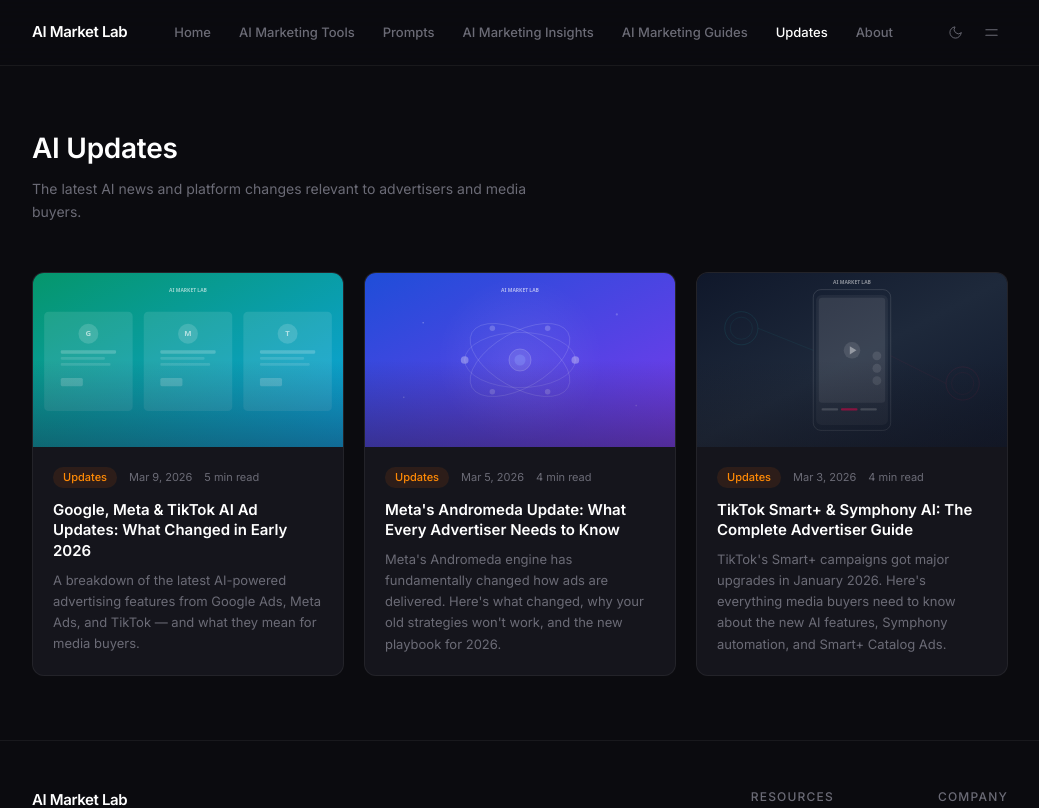
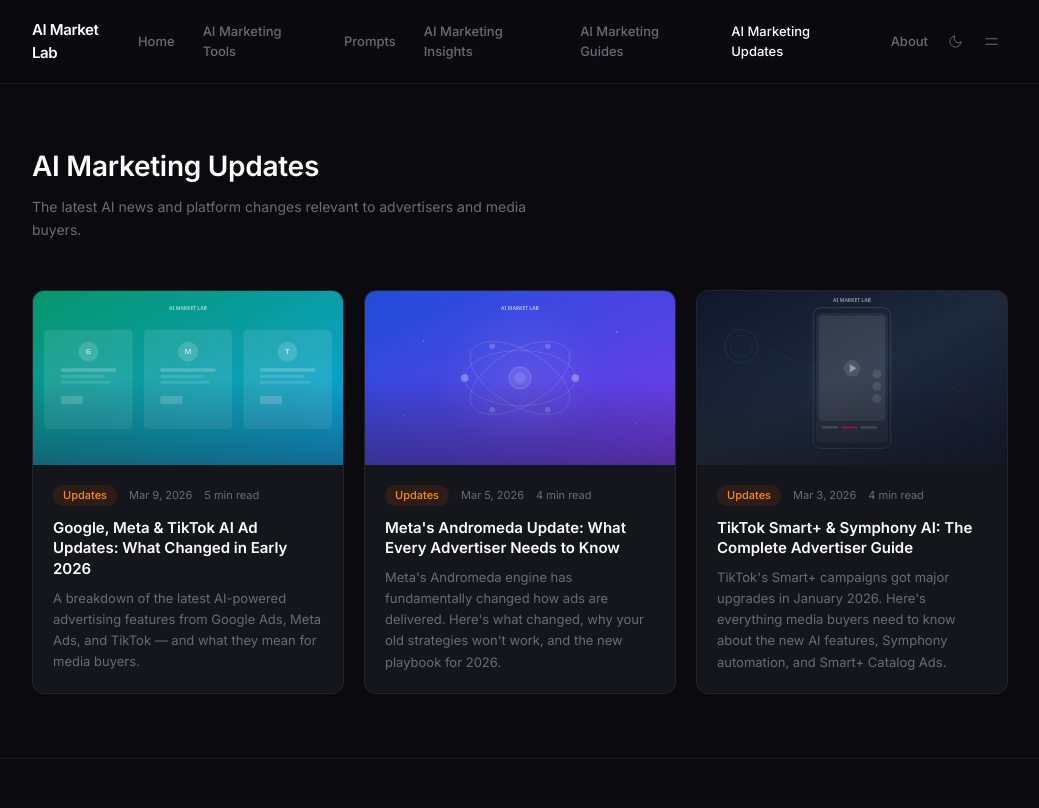
Before and after one commit to shubhamunavane/ai-marketing-lab, a Next.js app: page /updates in a window 1280 px wide. Shown: the top 808 px of the page, without its empty margins (120-1159 px from the left). Built offline with nearby package versions, Linux system fonts and the light colour scheme.

Commit message:
Standardize naming to 'AI Marketing Updates' across navbar, footer, updates page, blog breadcrumb, and about page

```diff
--- a/app/about/page.tsx
+++ b/app/about/page.tsx
@@ -44,7 +44,7 @@ export default function AboutPage() {
                 desc: "Reviews and breakdowns of the best AI tools for ad creatives, copy, targeting, and analytics.",
               },
               {
-                title: "AI Updates",
+                title: "AI Marketing Updates",
                 desc: "The latest AI announcements from major ad platforms and tech companies.",
               },
               {
--- a/app/blog/[slug]/page.tsx
+++ b/app/blog/[slug]/page.tsx
@@ -45,7 +45,7 @@ const categoryLabels: Record<string, { label: string; href: string }> = {
   insights: { label: "AI Marketing Insights", href: "/insights" },
   tools: { label: "AI Marketing Tools", href: "/tools" },
   guides: { label: "AI Marketing Guides", href: "/guides" },
-  updates: { label: "AI Updates", href: "/updates" },
+  updates: { label: "AI Marketing Updates", href: "/updates" },
   prompts: { label: "AI Prompts", href: "/prompts" },
 };
 
--- a/app/updates/page.tsx
+++ b/app/updates/page.tsx
@@ -3,7 +3,7 @@ import { getPostsByCategory } from "@/lib/posts";
 import PostCard from "@/components/PostCard";
 
 export const metadata: Metadata = {
-  title: "AI Updates",
+  title: "AI Marketing Updates",
   description:
     "Stay up to date with the latest AI news and updates relevant to advertisers and media buyers.",
 };
@@ -15,7 +15,7 @@ export default function UpdatesPage() {
     <div className="mx-auto max-w-5xl px-6 py-16">
       <div className="mb-12">
         <h1 className="heading-section mb-3 text-[var(--color-foreground)]">
-          AI Updates
+          AI Marketing Updates
         </h1>
         <p className="max-w-lg text-sm leading-relaxed text-[var(--color-muted)]">
           The latest AI news and platform changes relevant to advertisers and
--- a/components/Footer.tsx
+++ b/components/Footer.tsx
@@ -26,7 +26,7 @@ export default function Footer() {
                   { href: "/insights", label: "AI Marketing Insights" },
                   { href: "/tools", label: "AI Marketing Tools" },
                   { href: "/guides", label: "AI Marketing Guides" },
-                  { href: "/updates", label: "Updates" },
+                  { href: "/updates", label: "AI Marketing Updates" },
                   { href: "/prompts", label: "Prompts" },
                 ].map((link) => (
                   <li key={link.href}>
--- a/components/Navbar.tsx
+++ b/components/Navbar.tsx
@@ -64,7 +64,7 @@ export default function Navbar() {
     { href: "/prompts", label: "Prompts" },
     { href: "/insights", label: "AI Marketing Insights" },
     { href: "/guides", label: "AI Marketing Guides" },
-    { href: "/updates", label: "Updates" },
+    { href: "/updates", label: "AI Marketing Updates" },
     { href: "/about", label: "About" },
   ];
 
```
